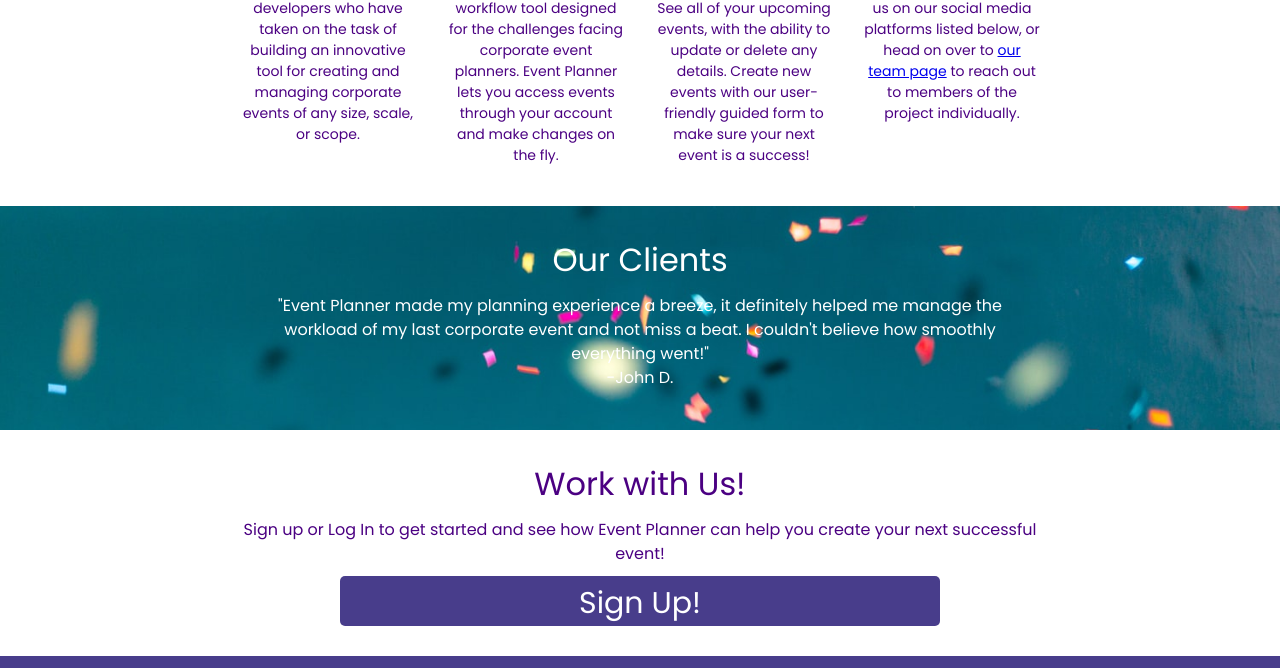
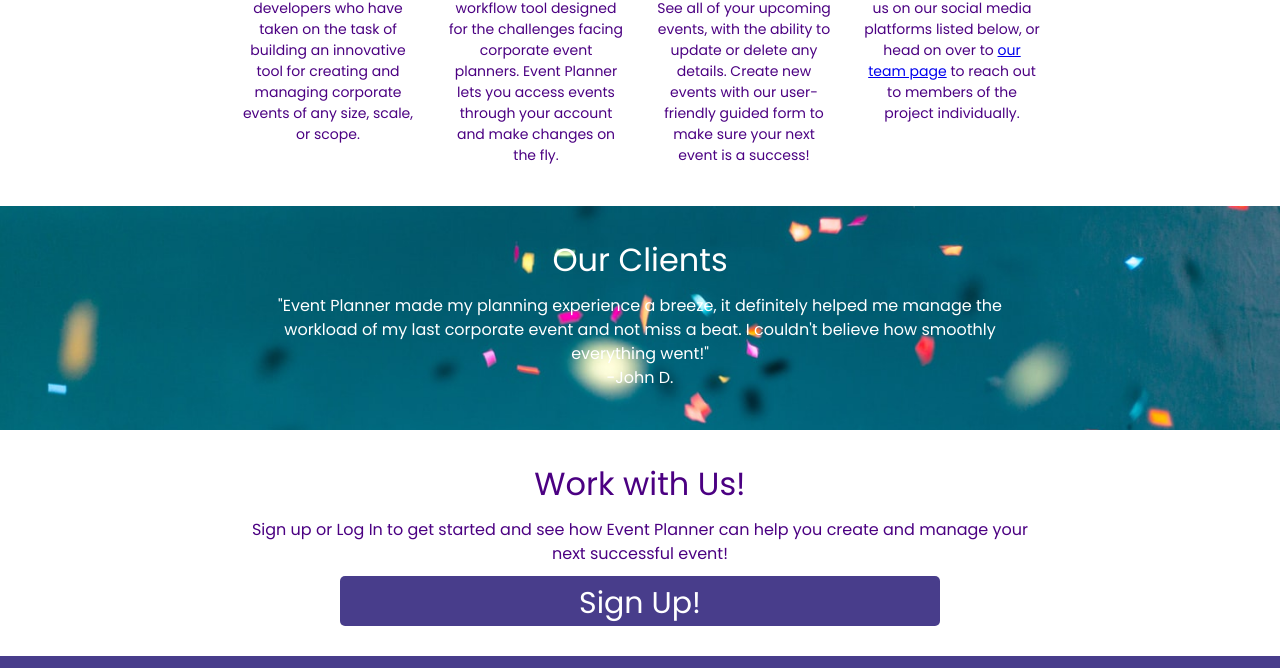
Before and after one commit to build-week-corporate-event-planner-2019/WEB-UI-Greg-Hayes, a plain HTML site: page index.html in a window 1280 px wide. Shown: the part 615-1283 px from the top of the page. Drawn offline with nearby package versions, Linux system fonts and the light colour scheme; files that its build step writes are made by us from their sources.

Commit message:
Fixed typo, final build

```diff
--- a/index.html
+++ b/index.html
@@ -124,7 +124,7 @@
           <h2>Work with Us!</h2>
           <p>
             Sign up or Log In to get started and see how Event Planner can help
-            you create your next successful event!
+            you create and manage your next successful event!
           </p>
           <a href="https://silly-mclean-9e6aa7.netlify.com/" class="btn"
             >Sign Up!</a
```
